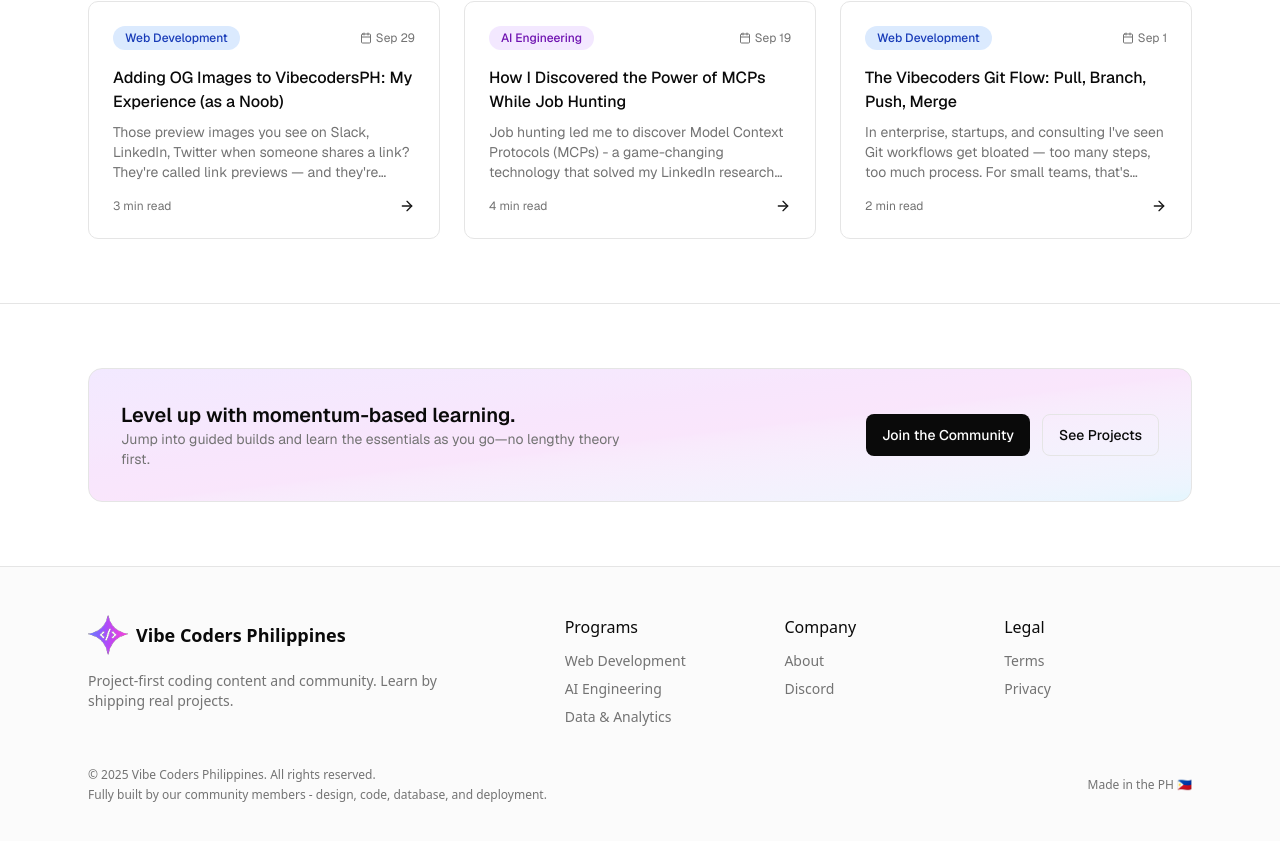
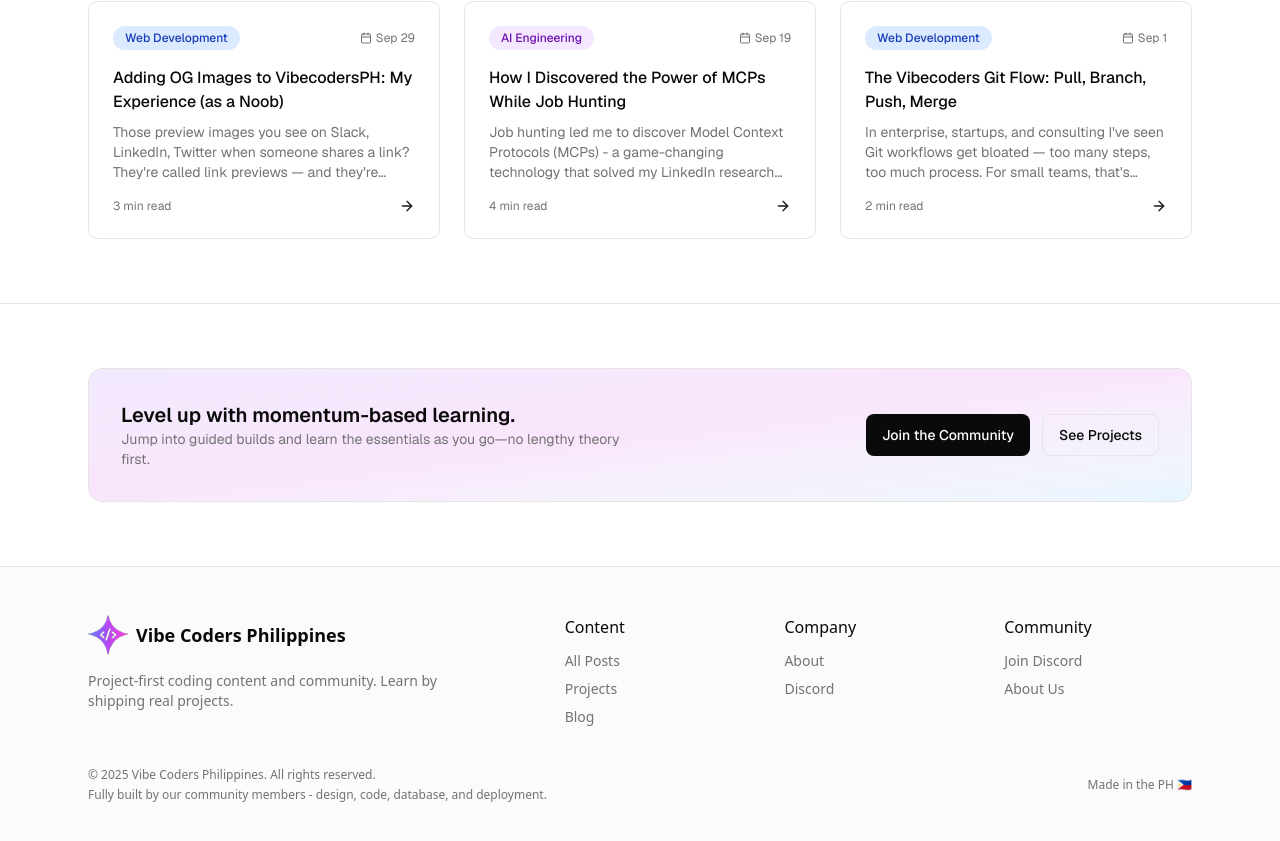
Before and after one commit to vaestrada/vibe-coder-ph, a Next.js app: page / in a window 1280 px wide. Shown: the part 1215-2056 px from the top of the page. Built offline with nearby package versions, Linux system fonts and the light colour scheme.

Commit message:
feat: remove Privacy and Terms pages; update footer links for improved navigation

```diff
--- a/app/privacy/page.tsx
+++ /dev/null
@@ -1,17 +0,0 @@
-export const metadata = { title: "Privacy" };
-
-export default function PrivacyPage() {
-  return (
-    <div className="mx-auto max-w-3xl px-4 sm:px-6 py-10 sm:py-14">
-      <h1 className="text-3xl font-bold">Privacy Policy</h1>
-      <div className="mt-4 space-y-4 text-muted-foreground text-sm leading-6">
-        <p>
-          We collect only the data needed to provide our services (name, email, course preferences). We never sell your data. We use reputable third-party tools for payments and analytics.
-        </p>
-        <p>
-          You can request data deletion at any time by emailing hello@vibecoder.ph.
-        </p>
-      </div>
-    </div>
-  );
-}
--- a/app/sitemap.ts
+++ b/app/sitemap.ts
@@ -78,18 +78,6 @@
       changeFrequency: 'weekly' as const,
       priority: 0.8,
     },
-    {
-      url: `${baseUrl}/privacy`,
-      lastModified: new Date(),
-      changeFrequency: 'yearly' as const,
-      priority: 0.3,
-    },
-    {
-      url: `${baseUrl}/terms`,
-      lastModified: new Date(),
-      changeFrequency: 'yearly' as const,
-      priority: 0.3,
-    },
   ]
 
   // Dynamic blog posts - high priority for AI crawlers
--- a/app/terms/page.tsx
+++ /dev/null
@@ -1,17 +0,0 @@
-export const metadata = { title: "Terms" };
-
-export default function TermsPage() {
-  return (
-    <div className="mx-auto max-w-3xl px-4 sm:px-6 py-10 sm:py-14">
-      <h1 className="text-3xl font-bold">Terms of Service</h1>
-      <div className="mt-4 space-y-4 text-muted-foreground text-sm leading-6">
-        <p>
-          By enrolling in our programs you agree to our cohort policies, code of conduct, and payment terms. Content is for personal educational use and may not be redistributed.
-        </p>
-        <p>
-          Refunds are handled on a case-by-case basis before the second week of a cohort. For questions, contact hello@vibecoder.ph.
-        </p>
-      </div>
-    </div>
-  );
-}
--- a/components/site/footer.tsx
+++ b/components/site/footer.tsx
@@ -20,11 +20,11 @@
           {/* Links */}
           <div className="md:col-span-7 grid grid-cols-2 sm:grid-cols-3 gap-8">
             <div>
-              <div className="font-medium mb-3">Programs</div>
+              <div className="font-medium mb-3">Content</div>
               <ul className="space-y-2 text-sm text-muted-foreground">
-                <li><Link href="/courses/web-dev" className="hover:text-foreground">Web Development</Link></li>
-                <li><Link href="/courses/ai-engineering" className="hover:text-foreground">AI Engineering</Link></li>
-                <li><Link href="/courses/data" className="hover:text-foreground">Data & Analytics</Link></li>
+                <li><Link href="/blog/all" className="hover:text-foreground">All Posts</Link></li>
+                <li><Link href="/projects" className="hover:text-foreground">Projects</Link></li>
+                <li><Link href="/courses" className="hover:text-foreground">Blog</Link></li>
               </ul>
             </div>
 
@@ -37,10 +37,10 @@
             </div>
 
             <div>
-              <div className="font-medium mb-3">Legal</div>
+              <div className="font-medium mb-3">Community</div>
               <ul className="space-y-2 text-sm text-muted-foreground">
-                <li><Link href="/terms" className="hover:text-foreground">Terms</Link></li>
-                <li><Link href="/privacy" className="hover:text-foreground">Privacy</Link></li>
+                <li><Link href="https://discord.gg/zSxpXTh8" target="_blank" rel="noopener noreferrer" className="hover:text-foreground">Join Discord</Link></li>
+                <li><Link href="/about" className="hover:text-foreground">About Us</Link></li>
               </ul>
             </div>
           </div>
```
